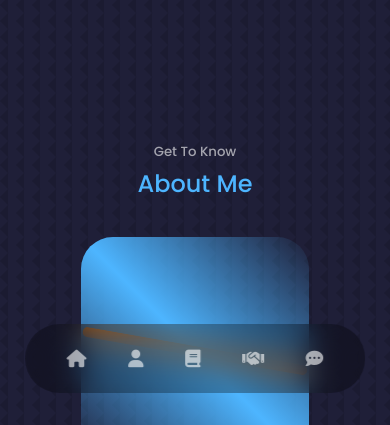
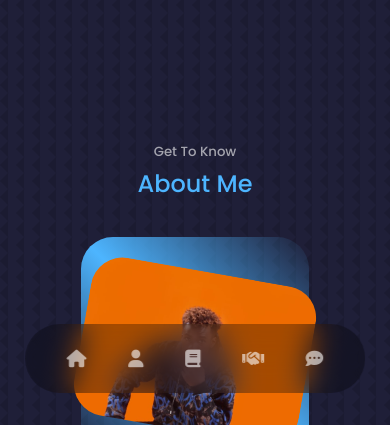
Before and after one commit to Dasheer590/Dasheer.github.io, a plain HTML site: page index.html in a window 390 px wide. Shown: the part 419-844 px from the top of the page. Drawn offline with nearby package versions, Linux system fonts and the light colour scheme; a script that the page names is missing.

Commit message:
Update styles.css

```diff
--- a/css/styles.css
+++ b/css/styles.css
@@ -318,7 +318,7 @@ nav a.active{
       margin: 0 auto 3rem;
   }
   .about__me-image{
-      height: 10px;
+      height: 10rem;
   }
   .about__cards {
       grid-template-columns: 1fr 1fr;
```
